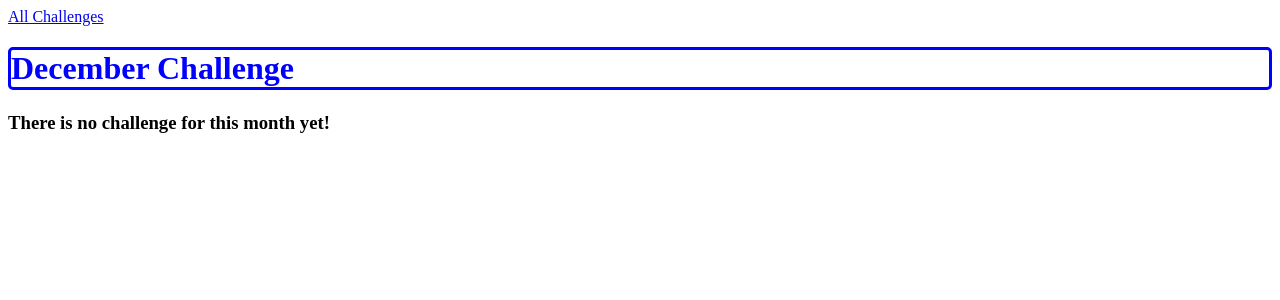
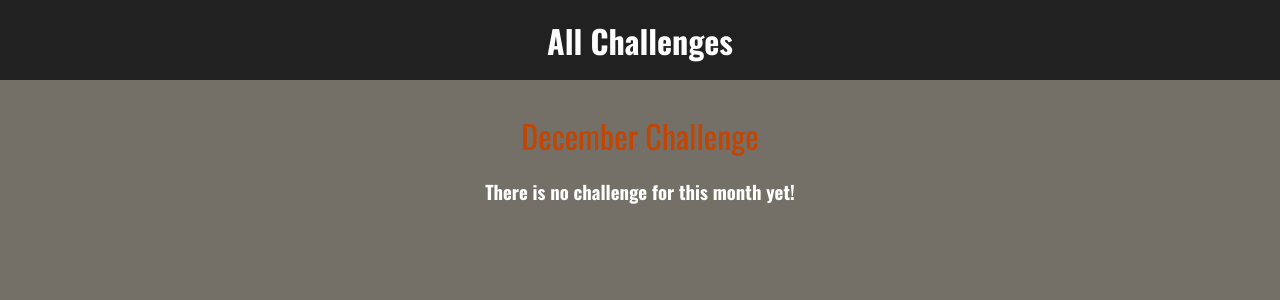
Before and after one commit to havanji/mounthly_chalanges, a Django app: page /challenges/december in a window 1280 px wide. Shown: the top 300 px of the page. Run offline with Django 4.2, Linux system fonts and the light colour scheme.

Commit message:
all 4 section

```diff
--- a/challenges/static/challenges/challenges.css
+++ /dev/null
@@ -1,9 +0,0 @@
-ul{
-    list-style: none;
-}
-
-h1{
-    color: blue;
-    border: solid;
-    border-radius: 5px;
-}
--- /dev/null
+++ b/challenges/static/challenges/includes/challenge.css
@@ -0,0 +1,22 @@
+h1,
+h2 {
+  text-align: center;
+  color: white;
+}
+
+h1 {
+  font-size: 2rem;
+  margin: 2rem 0 1rem 0;
+  font-weight: normal;
+  color: #c44400;
+}
+
+h2 {
+  font-size: 3rem;
+  font-weight: bold;
+}
+
+.fallback {
+  text-align: center;
+  color: white;
+}
--- /dev/null
+++ b/challenges/static/challenges/includes/header.css
@@ -0,0 +1,25 @@
+header {
+    width: 100%;
+    height: 5rem;
+    background-color: #222121;
+  }
+
+  header nav {
+    width: 100%;
+    height: 100%;
+    display: flex;
+    justify-content: center;
+    align-items: center;
+  }
+
+  header nav a {
+    color: white;
+    font-size: 2rem;
+    font-weight: bold;
+    text-decoration: none;
+  }
+
+  header nav a:hover,
+  header nav a:active {
+    color: #c44400;
+  }
--- a/challenges/templates/challenges/challenge.html
+++ b/challenges/templates/challenges/challenge.html
@@ -2,7 +2,8 @@
 {% load static %}
 
 ]{% block css_files %}
-    <link rel="stylesheet" href="{% static "Challenges/challenges.css" %}">
+<link rel="stylesheet" href="{% static "challenges/includes/challenge.css" %}">
+<link rel="stylesheet" href="{% static "challenges/includes/header.css" %}">
 {% endblock css_files %}
 
 
@@ -17,6 +18,6 @@
     {% if text is not None %}
        <h2> {{ text }}</h2>
     {% else %}
-       <h3>There is no challenge for this month yet!</h3>
+       <h3 class="fallback">There is no challenge for this month yet!</h3>
     {% endif %}
 {% endblock content %}
--- a/challenges/templates/challenges/index.html
+++ b/challenges/templates/challenges/index.html
@@ -2,7 +2,8 @@
 {% load static %}
 
 ]{% block css_files %}
-    <link rel="stylesheet" href="{% static "Challenges/challenges.css" %}">
+    <link rel="stylesheet" href="{% static "challenges/includes/challenges.css" %}">
+    <link rel="stylesheet" href="{% static "challenges/includes/header.css" %}">
 {% endblock css_files %}
 
 {% block page_title %}
--- a/mounthly_chalanges/settings.py
+++ b/mounthly_chalanges/settings.py
@@ -121,6 +121,11 @@ USE_TZ = True
 
 STATIC_URL = '/static/'
 
+STATICFILES_DIRS = [
+    BASE_DIR / "static",
+    '/var/www/static/',
+]
+
 # Default primary key field type
 # https://docs.djangoproject.com/en/4.2/ref/settings/#default-auto-field
 
--- /dev/null
+++ b/static/styles.css
@@ -0,0 +1,10 @@
+@import url('https://fonts.googleapis.com/css2?family=Oswald:wght@400;700&display=swap');
+
+html{
+    font-family: 'Oswald', sans-serif;
+}
+
+body{
+    margin: 0;
+    background-color: rgb(116, 112, 103);
+}
--- a/templates/base.html
+++ b/templates/base.html
@@ -1,9 +1,12 @@
+{% load static %}
+
 <!DOCTYPE html>
 <html lang="en">
 <head>
     <meta charset="UTF-8">
     <meta name="viewport" content="width=device-width, initial-scale=1.0">
     <title>{% block page_title %}My Challenges{% endblock %}</title>
+    <link rel="stylesheet" href="{% static 'styles.css' %}">
     {% block css_files %}{% endblock css_files %}
 </head>
 <body>
```
Also changed, not shown: challenges/static/challenges/includes/challenges.css (added, +37 -0 lines).
